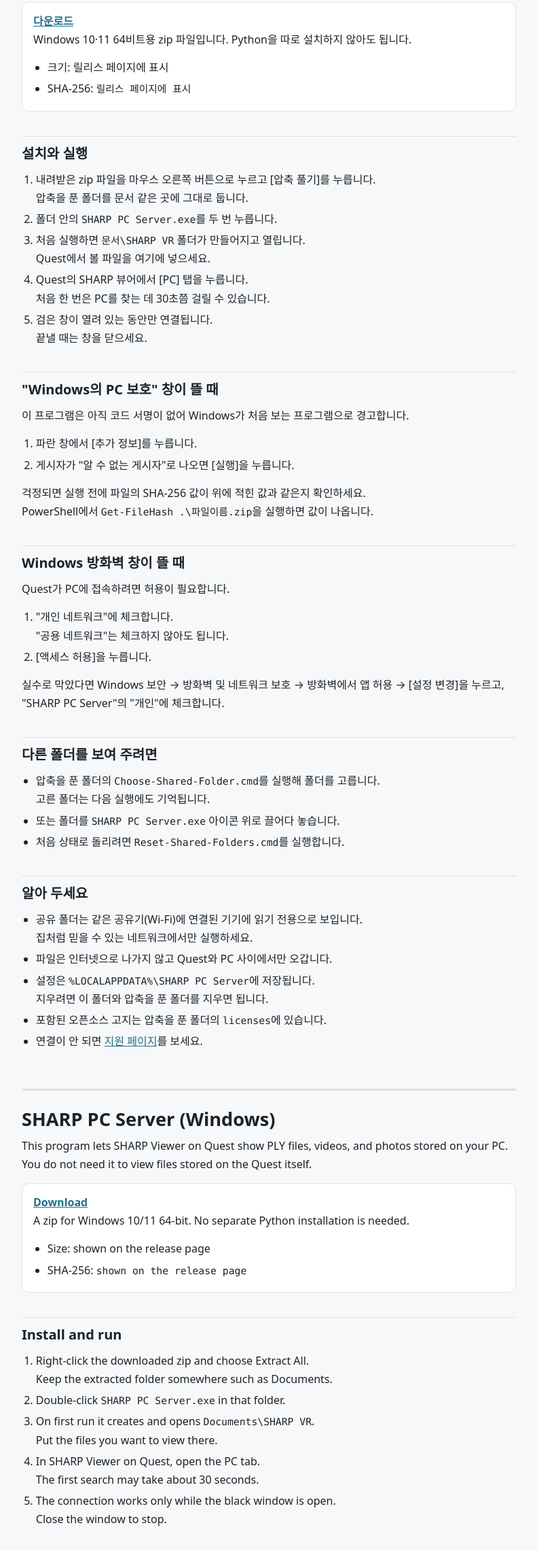
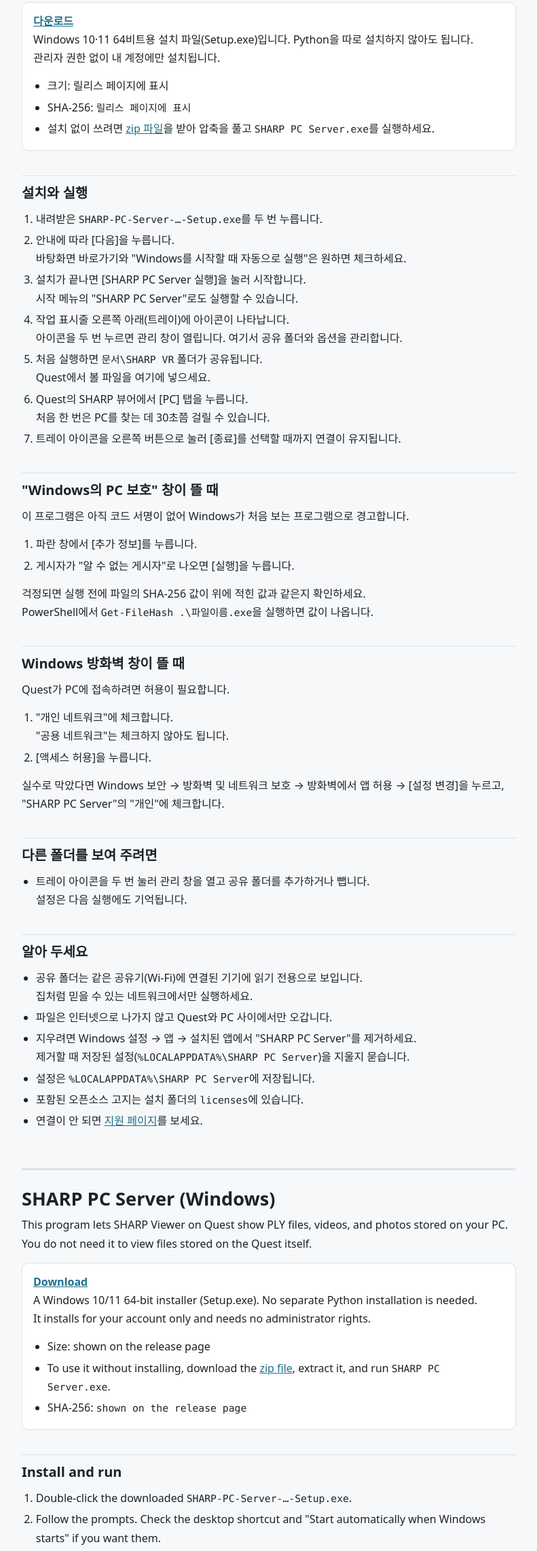
Before and after one commit to shimansKim/sharp-gaussian-splatting-vr-toolkit, a plain HTML site: page store-site/sharp-quest/download/index.html in a window 1280 px wide. Shown: the part 247-2528 px from the top of the page at 68% size, without its empty margins (244-1035 px from the left). Drawn offline with Linux system fonts and the light colour scheme; no server answers.

Commit message:
server: CI와 릴리스 워크플로에 설치 파일 추가, 다운로드 페이지를 설치 앱 기준으로 수정
Co-Authored-By: Claude Sonnet 5.5 <noreply@anthropic.com>

```diff
--- a/store-site/sharp-quest/download/index.html
+++ b/store-site/sharp-quest/download/index.html
@@ -22,24 +22,29 @@ Quest에 있는 파일만 볼 때는 필요 없습니다.</p>
 
 <div class="summary" data-download>
 <p><strong><a data-link href="https://github.com/shimansKim/shimansKim.github.io/releases/latest">다운로드</a></strong> <span data-version></span>
-Windows 10·11 64비트용 zip 파일입니다. Python을 따로 설치하지 않아도 됩니다.</p>
+Windows 10·11 64비트용 설치 파일(Setup.exe)입니다. Python을 따로 설치하지 않아도 됩니다.
+관리자 권한 없이 내 계정에만 설치됩니다.</p>
 <ul>
 <li>크기: <span data-size>릴리스 페이지에 표시</span></li>
 <li>SHA-256: <code data-sha>릴리스 페이지에 표시</code></li>
+<li>설치 없이 쓰려면 <a data-zip-link href="https://github.com/shimansKim/shimansKim.github.io/releases/latest">zip 파일</a>을 받아 압축을 풀고 <code>SHARP PC Server.exe</code>를 실행하세요.</li>
 </ul>
 </div>
 
 <h2>설치와 실행</h2>
 <ol>
-<li>내려받은 zip 파일을 마우스 오른쪽 버튼으로 누르고 [압축 풀기]를 누릅니다.
-압축을 푼 폴더를 문서 같은 곳에 그대로 둡니다.</li>
-<li>폴더 안의 <code>SHARP PC Server.exe</code>를 두 번 누릅니다.</li>
-<li>처음 실행하면 <code>문서\SHARP VR</code> 폴더가 만들어지고 열립니다.
+<li>내려받은 <code>SHARP-PC-Server-…-Setup.exe</code>를 두 번 누릅니다.</li>
+<li>안내에 따라 [다음]을 누릅니다.
+바탕화면 바로가기와 "Windows를 시작할 때 자동으로 실행"은 원하면 체크하세요.</li>
+<li>설치가 끝나면 [SHARP PC Server 실행]을 눌러 시작합니다.
+시작 메뉴의 "SHARP PC Server"로도 실행할 수 있습니다.</li>
+<li>작업 표시줄 오른쪽 아래(트레이)에 아이콘이 나타납니다.
+아이콘을 두 번 누르면 관리 창이 열립니다. 여기서 공유 폴더와 옵션을 관리합니다.</li>
+<li>처음 실행하면 <code>문서\SHARP VR</code> 폴더가 공유됩니다.
 Quest에서 볼 파일을 여기에 넣으세요.</li>
 <li>Quest의 SHARP 뷰어에서 [PC] 탭을 누릅니다.
 처음 한 번은 PC를 찾는 데 30초쯤 걸릴 수 있습니다.</li>
-<li>검은 창이 열려 있는 동안만 연결됩니다.
-끝낼 때는 창을 닫으세요.</li>
+<li>트레이 아이콘을 오른쪽 버튼으로 눌러 [종료]를 선택할 때까지 연결이 유지됩니다.</li>
 </ol>
 
 <h2>"Windows의 PC 보호" 창이 뜰 때</h2>
@@ -49,7 +54,7 @@ Quest에서 볼 파일을 여기에 넣으세요.</li>
 <li>게시자가 "알 수 없는 게시자"로 나오면 [실행]을 누릅니다.</li>
 </ol>
 <p>걱정되면 실행 전에 파일의 SHA-256 값이 위에 적힌 값과 같은지 확인하세요.
-PowerShell에서 <code>Get-FileHash .\파일이름.zip</code>을 실행하면 값이 나옵니다.</p>
+PowerShell에서 <code>Get-FileHash .\파일이름.exe</code>을 실행하면 값이 나옵니다.</p>
 
 <h2>Windows 방화벽 창이 뜰 때</h2>
 <p>Quest가 PC에 접속하려면 허용이 필요합니다.</p>
@@ -62,10 +67,8 @@ PowerShell에서 <code>Get-FileHash .\파일이름.zip</code>을 실행하면
 
 <h2>다른 폴더를 보여 주려면</h2>
 <ul>
-<li>압축을 푼 폴더의 <code>Choose-Shared-Folder.cmd</code>를 실행해 폴더를 고릅니다.
-고른 폴더는 다음 실행에도 기억됩니다.</li>
-<li>또는 폴더를 <code>SHARP PC Server.exe</code> 아이콘 위로 끌어다 놓습니다.</li>
-<li>처음 상태로 돌리려면 <code>Reset-Shared-Folders.cmd</code>를 실행합니다.</li>
+<li>트레이 아이콘을 두 번 눌러 관리 창을 열고 공유 폴더를 추가하거나 뺍니다.
+설정은 다음 실행에도 기억됩니다.</li>
 </ul>
 
 <h2>알아 두세요</h2>
@@ -73,9 +76,10 @@ PowerShell에서 <code>Get-FileHash .\파일이름.zip</code>을 실행하면
 <li>공유 폴더는 같은 공유기(Wi-Fi)에 연결된 기기에 읽기 전용으로 보입니다.
 집처럼 믿을 수 있는 네트워크에서만 실행하세요.</li>
 <li>파일은 인터넷으로 나가지 않고 Quest와 PC 사이에서만 오갑니다.</li>
-<li>설정은 <code>%LOCALAPPDATA%\SHARP PC Server</code>에 저장됩니다.
-지우려면 이 폴더와 압축을 푼 폴더를 지우면 됩니다.</li>
-<li>포함된 오픈소스 고지는 압축을 푼 폴더의 <code>licenses</code>에 있습니다.</li>
+<li>지우려면 Windows 설정 → 앱 → 설치된 앱에서 "SHARP PC Server"를 제거하세요.
+제거할 때 저장된 설정(<code>%LOCALAPPDATA%\SHARP PC Server</code>)을 지울지 묻습니다.</li>
+<li>설정은 <code>%LOCALAPPDATA%\SHARP PC Server</code>에 저장됩니다.</li>
+<li>포함된 오픈소스 고지는 설치 폴더의 <code>licenses</code>에 있습니다.</li>
 <li>연결이 안 되면 <a href="../support/#ko">지원 페이지</a>를 보세요.</li>
 </ul>
 </section>
@@ -87,24 +91,28 @@ You do not need it to view files stored on the Quest itself.</p>
 
 <div class="summary" data-download>
 <p><strong><a data-link href="https://github.com/shimansKim/shimansKim.github.io/releases/latest">Download</a></strong> <span data-version></span>
-A zip for Windows 10/11 64-bit. No separate Python installation is needed.</p>
+A Windows 10/11 64-bit installer (Setup.exe). No separate Python installation is needed.
+It installs for your account only and needs no administrator rights.</p>
 <ul>
 <li>Size: <span data-size>shown on the release page</span></li>
+<li>To use it without installing, download the <a data-zip-link href="https://github.com/shimansKim/shimansKim.github.io/releases/latest">zip file</a>, extract it, and run <code>SHARP PC Server.exe</code>.</li>
 <li>SHA-256: <code data-sha>shown on the release page</code></li>
 </ul>
 </div>
 
 <h2>Install and run</h2>
 <ol>
-<li>Right-click the downloaded zip and choose Extract All.
-Keep the extracted folder somewhere such as Documents.</li>
-<li>Double-click <code>SHARP PC Server.exe</code> in that folder.</li>
-<li>On first run it creates and opens <code>Documents\SHARP VR</code>.
+<li>Double-click the downloaded <code>SHARP-PC-Server-…-Setup.exe</code>.</li>
+<li>Follow the prompts. Check the desktop shortcut and "Start automatically when Windows starts" if you want them.</li>
+<li>When setup finishes, choose Launch SHARP PC Server.
+You can also start it from the Start menu.</li>
+<li>An icon appears in the tray at the lower right of the taskbar.
+Double-click it to open the management window, where you manage shared folders and options.</li>
+<li>On first run it shares the <code>Documents\SHARP VR</code> folder.
 Put the files you want to view there.</li>
 <li>In SHARP Viewer on Quest, open the PC tab.
 The first search may take about 30 seconds.</li>
-<li>The connection works only while the black window is open.
-Close the window to stop.</li>
+<li>The connection stays up until you right-click the tray icon and choose Quit.</li>
 </ol>
 
 <h2>If "Windows protected your PC" appears</h2>
@@ -114,7 +122,7 @@ Close the window to stop.</li>
 <li>When the publisher shows as "Unknown publisher", click Run anyway.</li>
 </ol>
 <p>If you want to be sure, check that the file's SHA-256 matches the value above.
-In PowerShell, run <code>Get-FileHash .\file-name.zip</code>.</p>
+In PowerShell, run <code>Get-FileHash .\file-name.exe</code>.</p>
 
 <h2>If a Windows Firewall prompt appears</h2>
 <ol>
@@ -126,10 +134,8 @@ You do not need to check "Public networks".</li>
 
 <h2>Sharing other folders</h2>
 <ul>
-<li>Run <code>Choose-Shared-Folder.cmd</code> in the extracted folder and pick a folder.
-It is remembered for next time.</li>
-<li>Or drag a folder onto the <code>SHARP PC Server.exe</code> icon.</li>
-<li>Run <code>Reset-Shared-Folders.cmd</code> to go back to the default.</li>
+<li>Double-click the tray icon to open the management window, then add or remove shared folders.
+Your choices are remembered for next time.</li>
 </ul>
 
 <h2>Good to know</h2>
@@ -138,8 +144,8 @@ It is remembered for next time.</li>
 Run it only on a network you trust, such as at home.</li>
 <li>Files never go to the internet; they travel only between your Quest and your PC.</li>
 <li>Settings are stored in <code>%LOCALAPPDATA%\SHARP PC Server</code>.
-Delete that folder and the extracted folder to remove everything.</li>
-<li>Open-source notices are in the <code>licenses</code> folder.</li>
+To remove the app, uninstall "SHARP PC Server" in Windows Settings → Apps → Installed apps. Uninstall asks whether to delete the saved settings too.</li>
+<li>Open-source notices are in the <code>licenses</code> folder of the install folder.</li>
 <li>If it does not connect, see the <a href="../support/#en">Support page</a>.</li>
 </ul>
 </section>
@@ -152,12 +158,19 @@ Delete that folder and the extracted folder to remove everything.</li>
     .then(function (r) { return r.ok ? r.json() : null; })
     .then(function (meta) {
       if (!meta || !meta.url) return;
-      var mb = (meta.size / 1048576).toFixed(1) + " MB (" + Number(meta.size).toLocaleString("en-US") + " bytes)";
+      var setup = !!meta.installerUrl;
+      var link = setup ? meta.installerUrl : meta.url;
+      var file = setup ? meta.installer : meta.file;
+      var size = setup ? meta.installerSize : meta.size;
+      var sha = setup ? meta.installerSha256 : meta.sha256;
+      var mb = (size / 1048576).toFixed(1) + " MB (" + Number(size).toLocaleString("en-US") + " bytes)";
       document.querySelectorAll("[data-download]").forEach(function (box) {
-        box.querySelector("[data-link]").href = meta.url;
-        box.querySelector("[data-version]").textContent = "v" + meta.version + " · " + meta.file;
+        box.querySelector("[data-link]").href = link;
+        box.querySelector("[data-version]").textContent = "v" + meta.version + " · " + file;
         box.querySelector("[data-size]").textContent = mb;
-        box.querySelector("[data-sha]").textContent = meta.sha256;
+        box.querySelector("[data-sha]").textContent = sha;
+        var zip = box.querySelector("[data-zip-link]");
+        if (zip) zip.href = meta.url;
       });
     })
     .catch(function () {});
```
Also changed, not shown: .github/workflows/pc-server.yml, store-site/.github/workflows/pc-server-release.yml.
